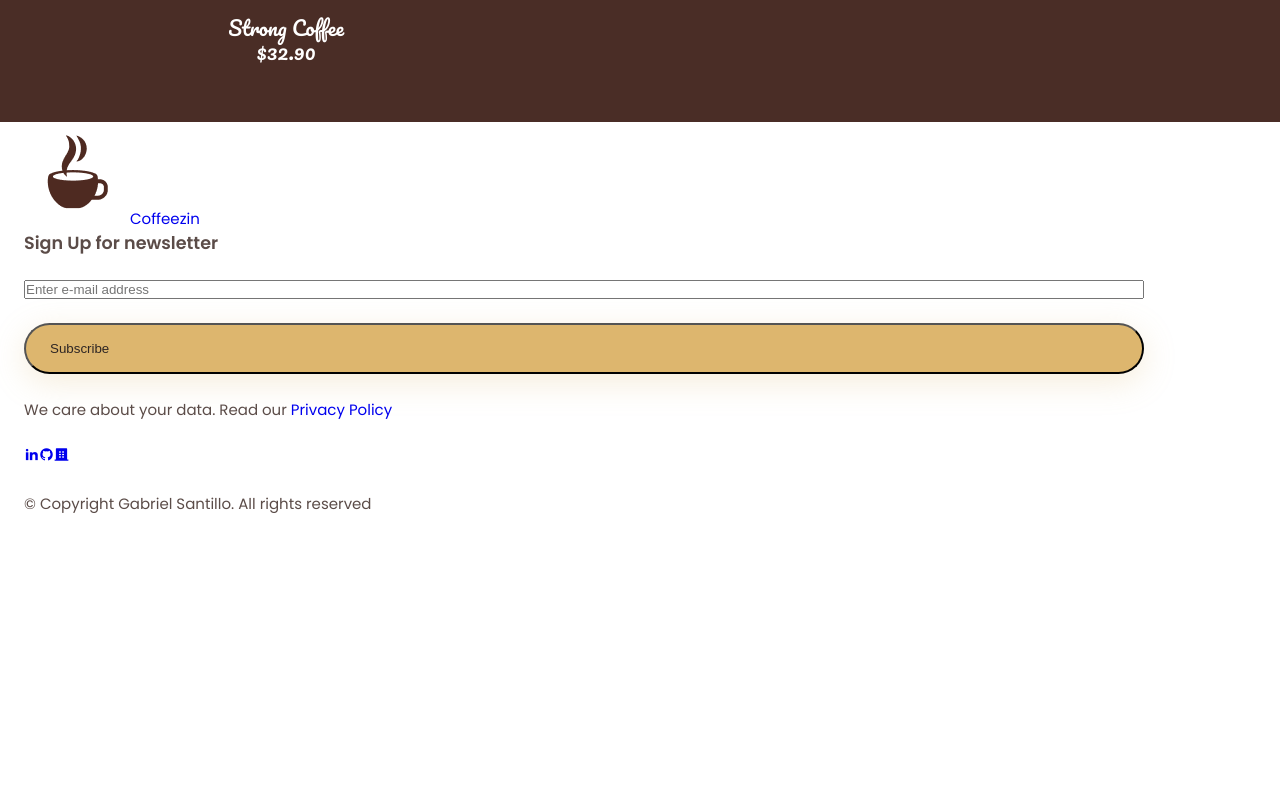
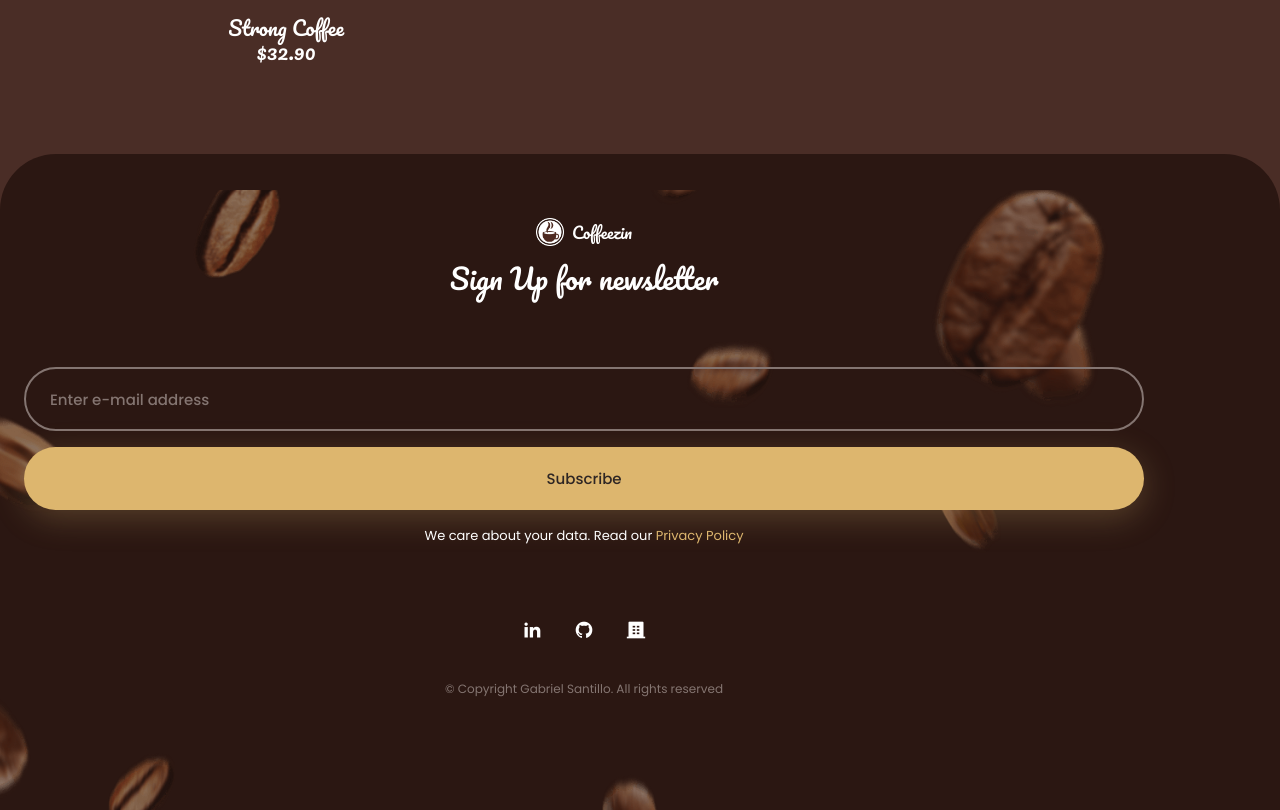
Before and after one commit to gabrielSantillo/cooffezin, a Vue app: page /#/ in a window 1280 px wide. Shown: the part 1580-2390 px from the top of the page. Before the commit the page ends 2095 px from the top, so only its background shows below. Built offline with nearby package versions, Linux system fonts and the light colour scheme.

Commit message:
Finish to add the style to the footer component

```diff
--- a/src/components/FooterComponent.vue
+++ b/src/components/FooterComponent.vue
@@ -1,5 +1,8 @@
 <template>
     <div class="footer">
+        <div class="footer__bg">
+            <img src="@/img/coffee-beans-bg.png" alt="footer image" class="footer__bg-img">
+
             <div class="footer__container container grid">
                 <div class="footer__data grid">
                     <div>
@@ -46,6 +49,7 @@
                 </div>
             </div>
         </div>
+    </div>
 </template>
 
 <script>
@@ -55,5 +59,134 @@
 </script>
 
 <style lang="scss" scoped>
+@import "@/scss/variables.scss";
+
+.footer {
+    background-color: $--first-color;
+    padding-top: 2rem;
+    position: relative;
+}
+
+.footer__bg {
+    background-color: $--first-color-alt;
+    border-radius: $--border-section;
+}
+
+.footer__container {
+    padding-block: 4rem 7rem;
+    row-gap: 4.5rem;
+    position: relative;
+}
+
+.footer__data {
+    text-align: center;
+    row-gap: 4.5rem;
+}
+
+.footer__logo,
+.footer__title,
+.footer__input,
+.footer__description,
+.footer__social-link {
+    color: $--white-color;
+}
+
+.footer__logo {
+    display: inline-flex;
+    align-items: center;
+    column-gap: .5rem;
+    font-size: $--h3-font-size;
+    font-family: $--second-font;
+    margin-bottom: 1rem;
+}
+
+.footer__logo img {
+    width: 28px;
+}
+
+.footer__title {
+    font-size: $--big-font-size;
+    font-family: $--second-font;
+    font-weight: $--font-regular;
+    line-height: 120%;
+}
+
+.footer__form {
+    row-gap: 1rem;
+}
+
+.footer__input, .footer__button {
+    border: none;
+    outline: none;
+    font-family: $--body-font;
+    font-size: $--normal-font-size;
+    font-weight: $--font-medium;
+}
+
+.footer__input {
+    width: 100%;
+    background: transparent;
+    border: 2px solid $--text-color-light;
+    padding: 1.15rem 1.5rem;
+    border-radius: 4rem;
+}
+
+.footer__input::placeholder {
+    color: $--text-color-light;
+}
+
+.footer__button {
+    padding-block: 1.25rem;
+    justify-content: center;
+    cursor: pointer;
+}
+
+.footer__description {
+    font-size: $--small-font-size;
+}
+
+.footer__privacy {
+    color: $--second-color;
+}
+
+.footer__privacy:hover {
+    text-decoration: underline;
+}
+
+.footer__content {
+    row-gap: 2rem;
+}
+
+.footer__social {
+    display: flex;
+    justify-content: center;
+    column-gap: 2rem;
+}
+
+.footer__social-link {
+    font-size: 1.25rem;
+    transition: color .3s;
+}
+
+.footer__social-link:hover {
+    color: $--second-color;
+}
+
+.footer__copy {
+    color: $--text-color-light;
+    font-size: $--smaller-font-size;
+    text-align: center;
+}
+
+.footer__bg-img {
+    position: absolute;
+    bottom: 0;
+    left: 0;
+    width: 100%;
+    height: 90%;
+    object-fit: cover;
+    object-position: -172px;
+    opacity: .5;
+}
 
 </style>
```
Lines whose indentation alone changed are shown as unchanged.
